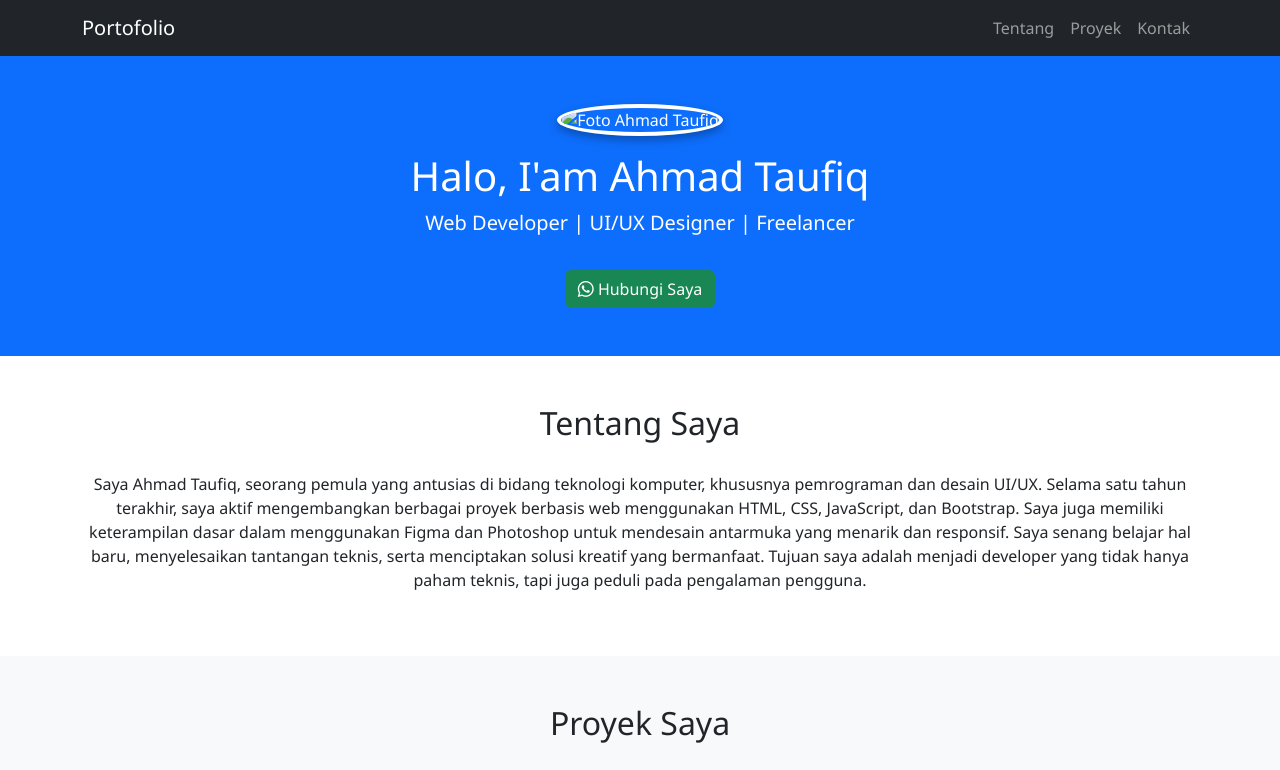
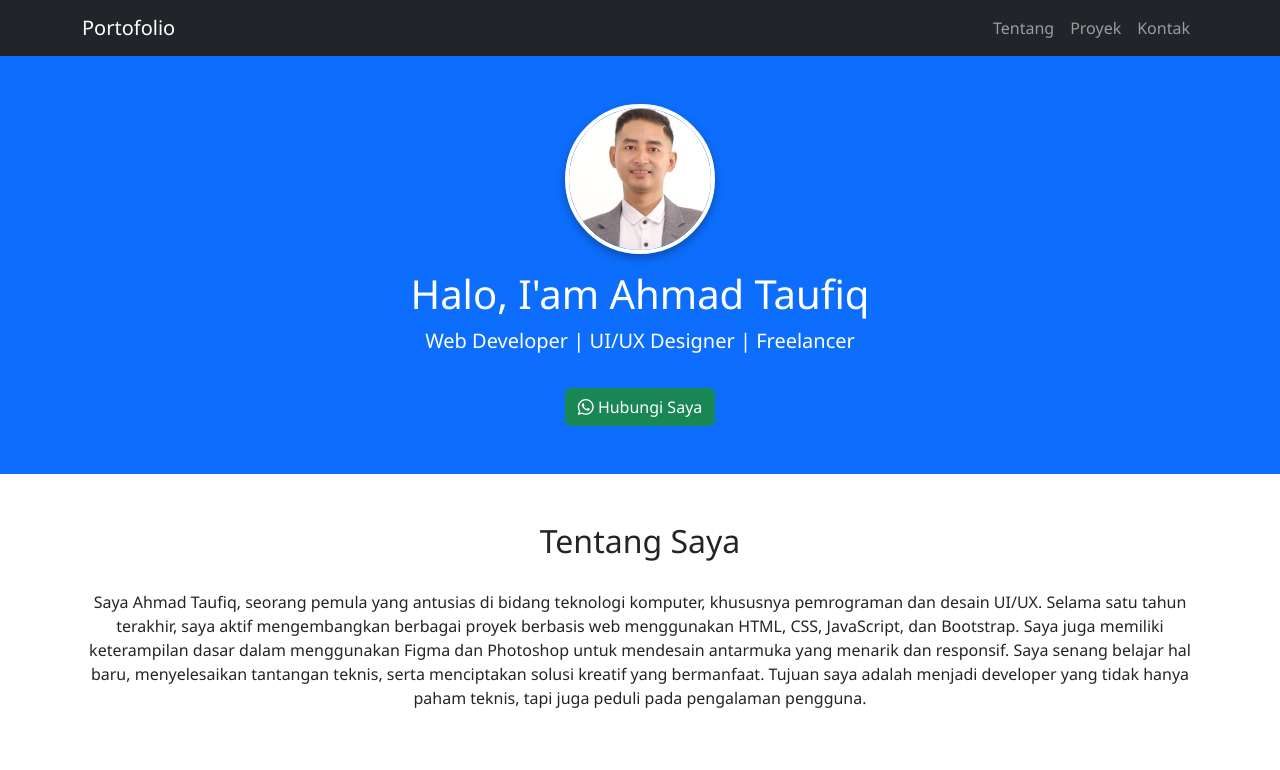
Before and after one commit to ahmadtaufiq93/myportofolio, a plain HTML site: page index.html in a window 1280 px wide. Shown: the top 770 px of the page. Drawn offline with nearby package versions, Linux system fonts and the light colour scheme.

Commit message:
Update index.html

```diff
--- a/index.html
+++ b/index.html
@@ -32,7 +32,7 @@
   <!-- Hero Section -->
 <header class="bg-primary text-white text-center py-5">
   <div class="container">
-    <img src="img/profile.jpg" alt="Foto Ahmad Taufiq" class="rounded-circle mb-3 foto-profil">
+    <img src="profile.jpg" alt="Foto Ahmad Taufiq" class="rounded-circle mb-3 foto-profil">
     <h1>Halo, I'am Ahmad Taufiq</h1>
     <p class="lead">Web Developer | UI/UX Designer | Freelancer</p>
      <!-- Tombol WhatsApp -->
```
